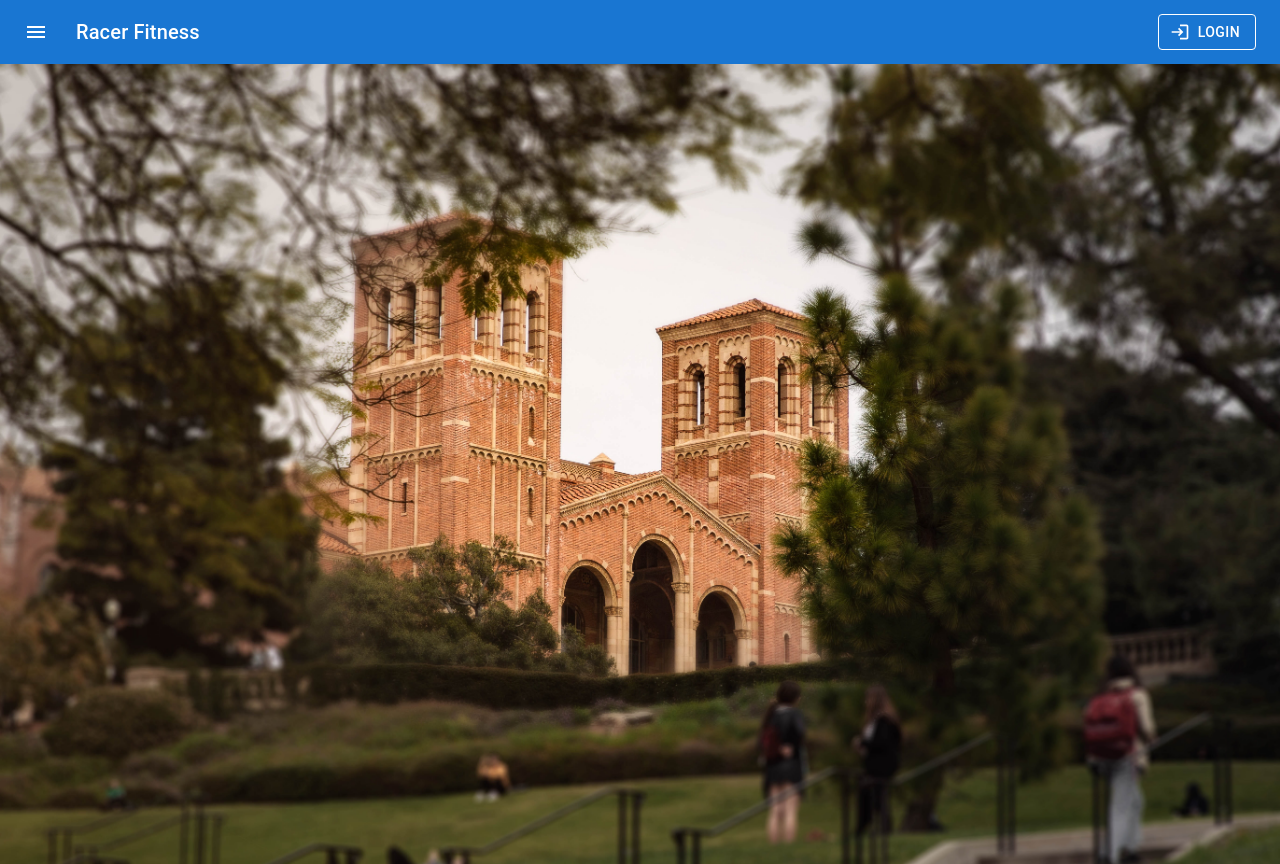
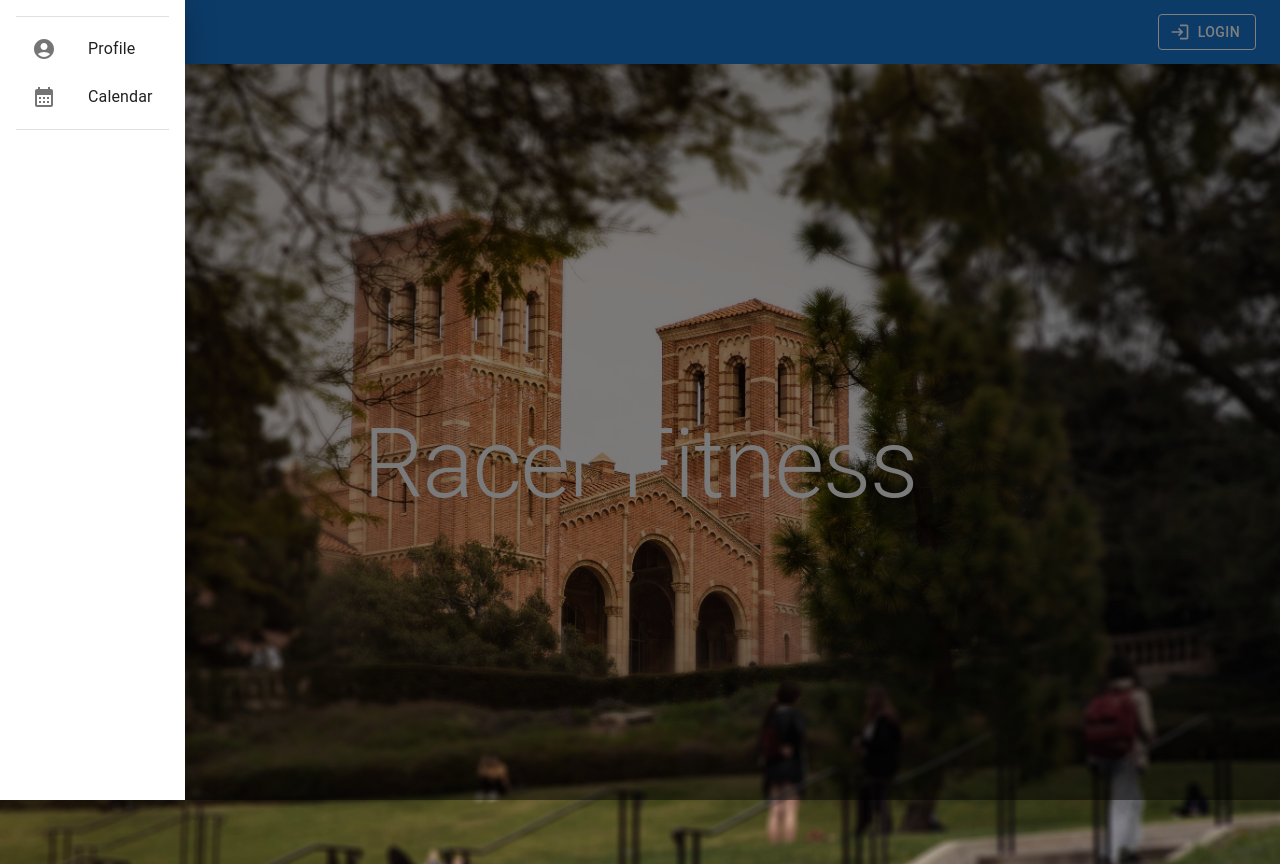
Before and after one commit to Shizhuo-Zhu/CS-35L-Fall-2022, a React (Create React App) app: page / in a window 1280 px wide. Both pictures are taken after a click on the button "logo". Built offline with nearby package versions, Linux system fonts and the light colour scheme; the HTML template or start-up script is replaced by a standard one.

Commit message:
Implemented sidebar/added text to HomePage
Created drawer.jsx which is the sidebar element for project
added the sidebar element to the Navbar
added new Text to HomePage

```diff
--- a/src/components/Navbar.jsx
+++ b/src/components/Navbar.jsx
@@ -7,21 +7,22 @@ import Button from "@mui/material/Button";
 import IconButton from "@mui/material/IconButton";
 import MenuIcon from "@mui/icons-material/Menu";
 import LoginIcon from "@mui/icons-material/Login";
+import MuiDrawer from "./drawer";
 
 export default function Navbar() {
   return (
     <Box sx={{ flexGrow: 1 }}>
       <AppBar position="static">
         <Toolbar>
-          <IconButton
+          {/* <IconButton
             size="large"
             edge="start"
             color="inherit"
             aria-label="menu"
             sx={{ mr: 2 }}
-          >
-            <MenuIcon />
-          </IconButton>
+          > */}
+          <MuiDrawer />
+          {/* </IconButton> */}
           <Typography variant="h6" component="div" sx={{ flexGrow: 1 }}>
             Racer Fitness
           </Typography>
--- /dev/null
+++ b/src/components/drawer.jsx
@@ -0,0 +1,69 @@
+import {
+  Drawer,
+  Box,
+  Typography,
+  IconButton,
+  List,
+  ListItem,
+  ListItemButton,
+  ListItemText,
+  ListItemIcon,
+} from "@mui/material";
+import React from "react";
+import MenuIcon from "@mui/icons-material/Menu";
+import { useState } from "react";
+import Divider from "@mui/material/Divider";
+import AccountCircleIcon from "@mui/icons-material/AccountCircle";
+import CalendarMonthIcon from "@mui/icons-material/CalendarMonth";
+
+const MuiDrawer = () => {
+  const [isDrawerOpen, setIsDrawerOpen] = useState(false);
+  return (
+    <>
+      <IconButton
+        size="large"
+        edge="start"
+        color="inherit"
+        aria-label="logo"
+        onClick={() => setIsDrawerOpen(true)}
+      >
+        <MenuIcon />
+      </IconButton>
+      <Drawer
+        anchor="left"
+        open={isDrawerOpen}
+        onClose={() => setIsDrawerOpen(false)}
+      >
+        <Box
+          p={2}
+          sx={{ width: "100%", maxWidth: 500, bgcolor: "background.paper" }}
+        >
+          <Divider />
+
+          <nav aria-label="main mailbox folders">
+            <List>
+              <ListItem disablePadding>
+                <ListItemButton>
+                  <ListItemIcon>
+                    <AccountCircleIcon />
+                  </ListItemIcon>
+                  <ListItemText primary="Profile" />
+                </ListItemButton>
+              </ListItem>
+              <ListItem disablePadding>
+                <ListItemButton>
+                  <ListItemIcon>
+                    <CalendarMonthIcon />
+                  </ListItemIcon>
+                  <ListItemText primary="Calendar" />
+                </ListItemButton>
+              </ListItem>
+            </List>
+          </nav>
+          <Divider />
+        </Box>
+      </Drawer>
+    </>
+  );
+};
+export default MuiDrawer;
--- a/src/pages/HomePage.jsx
+++ b/src/pages/HomePage.jsx
@@ -1,10 +1,12 @@
-import { Box, Button, CssBaseline } from "@mui/material";
+import { AlignHorizontalCenter, CenterFocusStrong } from "@mui/icons-material";
+import { Box, Button, CssBaseline, Typography } from "@mui/material";
 import React from "react";
 import Navbar from "../components/Navbar";
 const HomePage = () => {
   return (
     <div>
       <Navbar />
+
       <Box
         class="bg"
         style={{
@@ -14,8 +16,15 @@ const HomePage = () => {
           backgroundSize: "cover",
           height: "100vh",
           color: "#f5f5f5",
+          display: "flex",
+          justifyContent: "center",
+          alignItems: "center",
         }}
-      ></Box>
+      >
+        <Typography variant="h1" component="div">
+          Racer Fitness
+        </Typography>
+      </Box>
       <CssBaseline />
     </div>
   );
```
